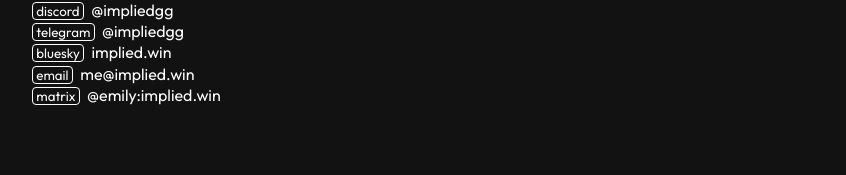
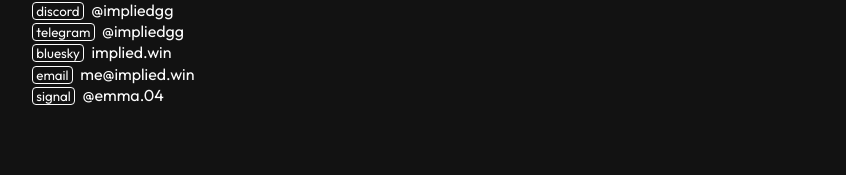
Before and after one commit to impliedgg/website, a SvelteKit app: page /contacts in a window 1280 px wide. Shown: the part 172-347 px from the top of the page, without its empty margins (216-1062 px from the left). Built offline with nearby package versions, Linux system fonts and the light colour scheme.

Commit message:
[chore] socials: remove matrix, add signal link

```diff
--- a/src/routes/contacts/+page.svelte
+++ b/src/routes/contacts/+page.svelte
@@ -34,11 +34,11 @@
             data: "mailto:me@implied.win",
         },
         {
-            name: "matrix",
-            label: "@emily:implied.win",
-            type: "copy",
-            data: "@emily:implied.win"
-        },
+            name: "signal",
+            label: "@emma.04",
+            type: "link",
+            data: "https://signal.me/#eu/dFjJ06TsakVLfFcqCtDmCQ3pHCJUiyO-9aag-6CBtn2eIRP18S1AyIC-kIOdW20C"
+        }
     ];
 </script>
 
```
